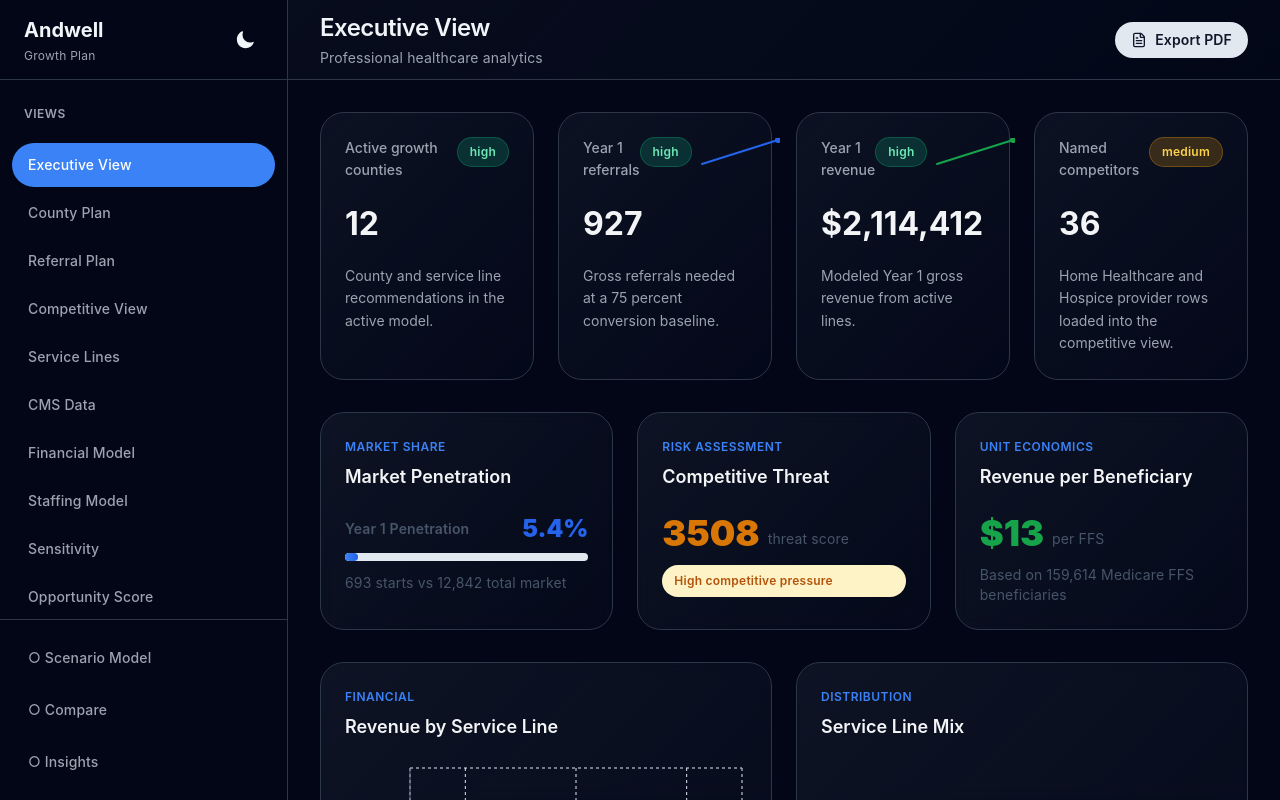
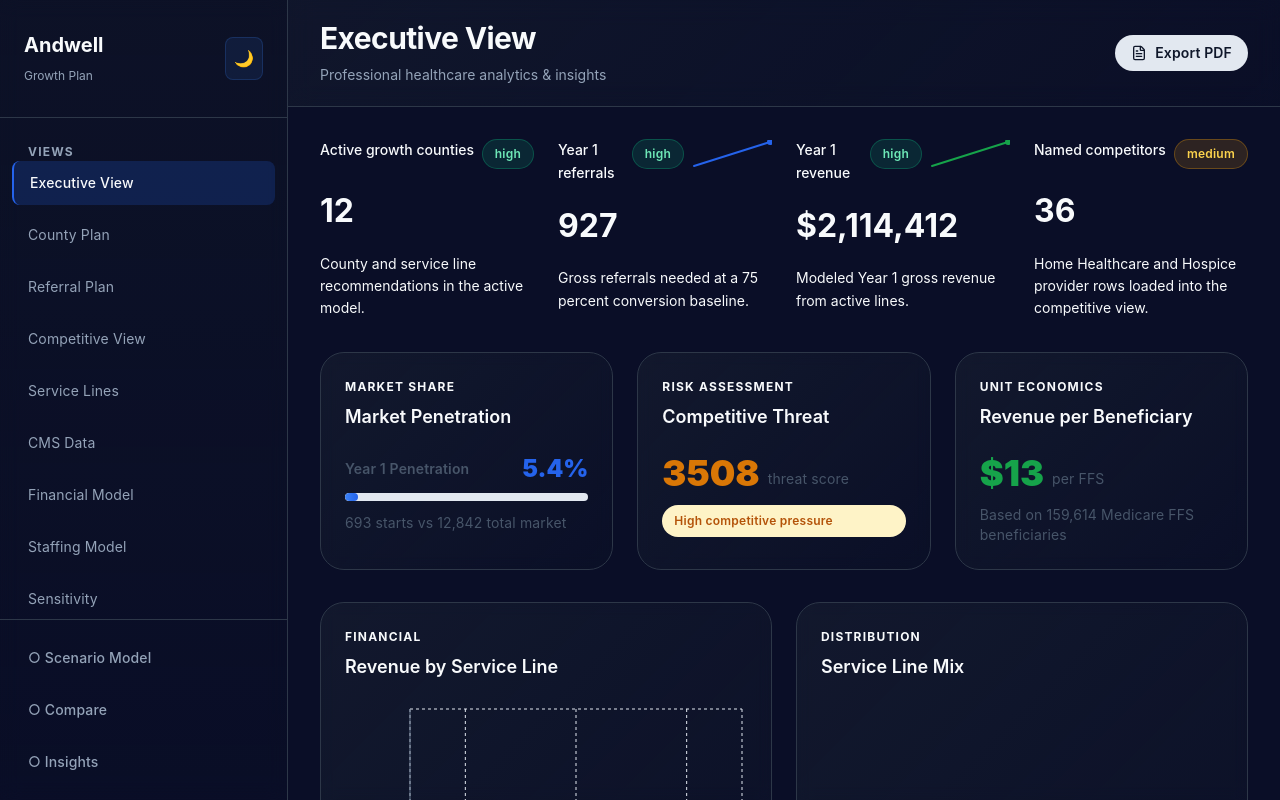
Before and after one commit to Thordadpool5413/Andwell-Growth-Plan, a React (Vite) app: page / in a window 1280 px wide. Built offline with nearby package versions, Linux system fonts and the light colour scheme.

Commit message:
style: enhance healthcare dashboard with premium design

```diff
--- a/src/App.jsx
+++ b/src/App.jsx
@@ -54,94 +54,122 @@ function Dashboard() {
   const insights = useMemo(() => insightsEngine.getAllInsights(), [insightsEngine]);
 
   return (
-    <div className="flex h-screen bg-slate-950 text-slate-100">
+    <div className="container-page">
       {/* Sidebar */}
-      <aside className="w-72 border-r flex flex-col" style={{ borderColor: "var(--border-primary)" }}>
-        {/* Logo */}
-        <div className="h-20 border-b flex items-center justify-between px-6" style={{ borderColor: "var(--border-primary)" }}>
+      <aside className="container-sidebar">
+        {/* Header */}
+        <div style={{ padding: "2rem 1.5rem", borderBottom: "1px solid var(--color-border)", display: "flex", alignItems: "center", justifyContent: "space-between" }}>
           <div>
-            <div className="text-xl font-bold">Andwell</div>
-            <div className="text-xs mt-1" style={{ color: "var(--text-tertiary)" }}>Growth Plan</div>
+            <h2 style={{ fontSize: "1.25rem", fontWeight: 700, margin: 0, color: "var(--color-text-primary)" }}>Andwell</h2>
+            <p style={{ fontSize: "0.75rem", color: "var(--color-text-tertiary)", margin: "0.5rem 0 0 0" }}>Growth Plan</p>
           </div>
           <button
             onClick={toggle}
-            className="p-2 rounded-lg hover:bg-gray-800 transition-colors"
+            style={{
+              padding: "0.5rem",
+              borderRadius: "0.5rem",
+              background: "rgba(59, 130, 246, 0.1)",
+              border: "1px solid rgba(59, 130, 246, 0.2)",
+              color: dark ? "#fbbf24" : "#94a3b8",
+              cursor: "pointer",
+              transition: "all 250ms ease",
+              fontSize: "1rem"
+            }}
           >
-            {dark ? (
-              <svg xmlns="http://www.w3.org/2000/svg" viewBox="0 0 24 24" fill="currentColor" className="h-5 w-5 text-amber-400">
-                <path d="M12 2.25a.75.75 0 01.75.75v2.25a.75.75 0 01-1.5 0V3a.75.75 0 01.75-.75zM7.5 12a4.5 4.5 0 119 0 4.5 4.5 0 01-9 0zM18.894 6.166a.75.75 0 00-1.06-1.06l-1.591 1.59a.75.75 0 101.06 1.061l1.591-1.59zM21.75 12a.75.75 0 01-.75.75h-2.25a.75.75 0 010-1.5H21a.75.75 0 01.75.75zM17.834 18.894a.75.75 0 001.06-1.06l-1.59-1.591a.75.75 0 10-1.061 1.06l1.59 1.591zM12 18a.75.75 0 01.75.75V21a.75.75 0 01-1.5 0v-2.25A.75.75 0 0112 18zM7.758 17.303a.75.75 0 00-1.061-1.06l-1.591 1.59a.75.75 0 001.06 1.061l1.591-1.59zM6 12a.75.75 0 01-.75.75H3a.75.75 0 010-1.5h2.25A.75.75 0 016 12zM6.697 7.757a.75.75 0 001.06-1.06l-1.59-1.591a.75.75 0 00-1.061 1.06l1.59 1.591z" />
-              </svg>
-            ) : (
-              <svg xmlns="http://www.w3.org/2000/svg" viewBox="0 0 24 24" fill="currentColor" className="h-5 w-5">
-                <path fillRule="evenodd" d="M9.528 1.718a.75.75 0 01.162.819A8.97 8.97 0 009 6a9 9 0 009 9 8.97 8.97 0 003.463-.69.75.75 0 01.981.98 10.503 10.503 0 01-9.694 6.46c-5.799 0-10.5-4.701-10.5-10.5 0-4.368 2.667-8.112 6.46-9.694a.75.75 0 01.818.162z" clipRule="evenodd" />
-              </svg>
-            )}
+            {dark ? "☀" : "🌙"}
           </button>
         </div>
 
         {/* Navigation */}
-        <nav className="flex-1 overflow-y-auto px-3 py-6 space-y-1">
-          <div className="px-3 mb-4">
-            <h6 style={{ color: "var(--text-tertiary)" }}>Views</h6>
-          </div>
+        <nav style={{ flex: 1, overflowY: "auto", padding: "1.5rem 0.75rem" }}>
+          <h6 style={{ fontSize: "0.75rem", fontWeight: 700, color: "var(--color-text-tertiary)", textTransform: "uppercase", letterSpacing: "0.1em", padding: "0 1rem", marginBottom: "1rem", margin: 0 }}>
+            Views
+          </h6>
+          <div style={{ display: "flex", flexDirection: "column", gap: "0.5rem" }}>
             {TABS.map((tab) => (
               <button
                 key={tab}
                 onClick={() => setActiveTab(tab)}
-              className={`nav-item w-full text-left ${activeTab === tab ? 'active' : ''}`}
+                className={`nav-item w-full text-left ${activeTab === tab ? "active" : ""}`}
+                style={{
+                  padding: "0.75rem 1rem",
+                  fontSize: "0.875rem",
+                  fontWeight: activeTab === tab ? 500 : 400,
+                  borderRadius: "0.5rem",
+                }}
               >
                 {tab}
               </button>
             ))}
+          </div>
         </nav>
 
         {/* Actions */}
-        <div className="border-t px-3 py-4 space-y-2" style={{ borderColor: "var(--border-primary)" }}>
+        <div style={{ borderTop: "1px solid var(--color-border)", padding: "1rem 0.75rem", display: "flex", flexDirection: "column", gap: "0.5rem" }}>
           <button
-            onClick={() => { setShowScenario(p => !p); if (showCompare) setShowCompare(false); }}
-            className={`nav-item w-full text-left ${showScenario ? 'active' : ''}`}
+            onClick={() => {
+              setShowScenario((p) => !p);
+              if (showCompare) setShowCompare(false);
+            }}
+            className={`nav-item w-full text-left ${showScenario ? "active" : ""}`}
+            style={{ padding: "0.75rem 1rem", fontSize: "0.875rem" }}
           >
-            {showScenario ? '✓' : '○'} Scenario Model
+            {showScenario ? "✓" : "○"} Scenario Model
           </button>
           <button
-            onClick={() => { setShowCompare(p => !p); if (showScenario) setShowScenario(false); }}
-            className={`nav-item w-full text-left ${showCompare ? 'active' : ''}`}
+            onClick={() => {
+              setShowCompare((p) => !p);
+              if (showScenario) setShowScenario(false);
+            }}
+            className={`nav-item w-full text-left ${showCompare ? "active" : ""}`}
+            style={{ padding: "0.75rem 1rem", fontSize: "0.875rem" }}
           >
-            {showCompare ? '✓' : '○'} Compare
+            {showCompare ? "✓" : "○"} Compare
           </button>
           <button
-            onClick={() => setShowInsights(p => !p)}
-            className={`nav-item w-full text-left ${showInsights ? 'active' : ''}`}
+            onClick={() => setShowInsights((p) => !p)}
+            className={`nav-item w-full text-left ${showInsights ? "active" : ""}`}
+            style={{ padding: "0.75rem 1rem", fontSize: "0.875rem" }}
           >
-            {showInsights ? '✓' : '○'} Insights
+            {showInsights ? "✓" : "○"} Insights
           </button>
         </div>
       </aside>
 
       {/* Main Content */}
-      <main className="flex-1 flex flex-col overflow-hidden">
+      <div className="container-main">
         {/* Header */}
-        <header className="h-20 border-b flex items-center justify-between px-8" style={{ borderColor: "var(--border-primary)", background: "linear-gradient(135deg, rgba(31, 41, 55, 0.2) 0%, rgba(15, 23, 42, 0.1) 100%)" }}>
+        <header className="container-header" style={{ background: "linear-gradient(135deg, rgba(31, 41, 55, 0.3) 0%, rgba(15, 23, 42, 0.15) 100%)" }}>
           <div>
-            <h1 className="text-2xl font-semibold">{activeTab}</h1>
-            <p className="text-sm mt-1" style={{ color: "var(--text-tertiary)" }}>Professional healthcare analytics</p>
+            <h1 style={{ fontSize: "1.875rem", fontWeight: 700, margin: 0, color: "var(--color-text-primary)" }}>{activeTab}</h1>
+            <p style={{ fontSize: "0.875rem", color: "var(--color-text-tertiary)", margin: "0.5rem 0 0 0" }}>Professional healthcare analytics & insights</p>
           </div>
           <ExportButton targetId="tab-content" filename={`Andwell - ${activeTab}`} />
         </header>
 
         {/* Content */}
-        <div className="flex-1 overflow-y-auto">
-          <div className="p-8 max-w-7xl mx-auto">
+        <div className="container-content">
+          <div className="content-area">
             {showScenario && (
-              <div className="mb-8 space-y-6">
+              <div style={{ marginBottom: "2rem", display: "grid", gridTemplateColumns: "repeat(auto-fit, minmax(300px, 1fr))", gap: "1.5rem" }}>
                 <ScenarioPanel scenario={scenario} setScenario={setScenario} />
                 <ScenarioManager />
               </div>
             )}
-            {showCompare && <ScenarioCompare currentScenario={scenario} />}
-            {showInsights && <InsightsPanel insights={insights} onActionClick={(county) => setSelectedCounty(county)} />}
 
-            <div id="tab-content" className="space-y-8">
+            {showCompare && (
+              <div style={{ marginBottom: "2rem" }}>
+                <ScenarioCompare currentScenario={scenario} />
+              </div>
+            )}
+
+            {showInsights && (
+              <div style={{ marginBottom: "2rem" }}>
+                <InsightsPanel insights={insights} onActionClick={(county) => setSelectedCounty(county)} />
+              </div>
+            )}
+
+            <div id="tab-content" style={{ display: "flex", flexDirection: "column", gap: "2rem" }}>
               {activeTab === "Executive View" && <ExecutiveView rows={rows} totals={totals} />}
               {activeTab === "County Plan" && <CountyPlan rows={rows} selectedCounty={selectedCounty} setSelectedCounty={setSelectedCounty} />}
               {activeTab === "Referral Plan" && <ReferralPlan rows={rows} />}
@@ -158,7 +186,7 @@ function Dashboard() {
             </div>
           </div>
         </div>
-      </main>
+      </div>
     </div>
   );
 }
--- a/src/index.css
+++ b/src/index.css
@@ -3,125 +3,194 @@
 @tailwind utilities;
 
 :root {
-  font-family: -apple-system, BlinkMacSystemFont, "Segoe UI", "Helvetica Neue", sans-serif;
+  /* Professional color palette */
+  --color-bg-primary: #0a0e27;
+  --color-bg-secondary: #111827;
+  --color-bg-tertiary: #1f2937;
 
-  /* Professional dark theme colors */
-  --bg-primary: #0a0e27;
-  --bg-secondary: #111827;
-  --bg-tertiary: #1f2937;
-  --bg-hover: #374151;
+  --color-text-primary: #f8fafc;
+  --color-text-secondary: #cbd5e1;
+  --color-text-tertiary: #94a3b8;
 
-  --text-primary: #f3f4f6;
-  --text-secondary: #d1d5db;
-  --text-tertiary: #9ca3af;
+  --color-border: #2d3748;
+  --color-border-light: #404855;
 
-  --border-primary: #2d3748;
-  --border-secondary: #1f2937;
+  --color-accent: #3b82f6;
+  --color-accent-hover: #2563eb;
 
-  --accent-blue: #3b82f6;
-  --accent-green: #10b981;
-  --accent-amber: #f59e0b;
-  --accent-red: #ef4444;
+  /* Spacing system */
+  --spacing-xs: 0.25rem;
+  --spacing-sm: 0.5rem;
+  --spacing-md: 1rem;
+  --spacing-lg: 1.5rem;
+  --spacing-xl: 2rem;
+  --spacing-2xl: 2.5rem;
+}
+
+* {
+  -webkit-font-smoothing: antialiased;
+  -moz-osx-font-smoothing: grayscale;
 }
 
 html {
-  background-color: var(--bg-primary);
-  color: var(--text-primary);
-  scroll-behavior: smooth;
+  background-color: var(--color-bg-primary);
+  color: var(--color-text-primary);
+  overflow-x: hidden;
 }
 
 body {
   margin: 0;
-  min-width: 320px;
+  padding: 0;
+  font-family: -apple-system, BlinkMacSystemFont, "Segoe UI", "Roboto", "Oxygen", "Ubuntu", "Cantarell", sans-serif;
+  font-size: 14px;
+  line-height: 1.6;
+  color: var(--color-text-primary);
+  background-color: var(--color-bg-primary);
   min-height: 100vh;
-  background-color: var(--bg-primary);
-  color: var(--text-primary);
-  line-height: 1.6;
-  font-size: 14px;
+}
+
+#root {
+  width: 100%;
+  height: 100vh;
 }
 
 /* Typography */
-h1 { font-size: 32px; font-weight: 700; line-height: 1.2; letter-spacing: -0.5px; }
-h2 { font-size: 24px; font-weight: 600; line-height: 1.3; }
-h3 { font-size: 20px; font-weight: 600; line-height: 1.4; }
-h4 { font-size: 16px; font-weight: 600; }
-h5 { font-size: 14px; font-weight: 600; }
-h6 { font-size: 12px; font-weight: 600; text-transform: uppercase; letter-spacing: 0.5px; color: var(--text-tertiary); }
-
-p {
-  color: var(--text-secondary);
-  line-height: 1.6;
+h1 { font-size: 2.5rem; font-weight: 700; line-height: 1.2; letter-spacing: -0.02em; color: var(--color-text-primary); margin: 0; }
+h2 { font-size: 2rem; font-weight: 700; line-height: 1.3; color: var(--color-text-primary); margin: 0; }
+h3 { font-size: 1.5rem; font-weight: 600; line-height: 1.4; color: var(--color-text-primary); margin: 0; }
+h4 { font-size: 1.25rem; font-weight: 600; color: var(--color-text-primary); margin: 0; }
+h5 { font-size: 1rem; font-weight: 600; color: var(--color-text-primary); margin: 0; }
+h6 {
+  font-size: 0.75rem;
+  font-weight: 700;
+  letter-spacing: 0.1em;
+  text-transform: uppercase;
+  color: var(--color-text-tertiary);
+  margin: 0;
 }
 
-button, input, select, textarea {
-  font: inherit;
+p { margin: 0; color: var(--color-text-secondary); }
+a { color: var(--color-accent); text-decoration: none; transition: color 250ms ease; }
+a:hover { color: var(--color-accent-hover); }
+
+button {
+  font-family: inherit;
+  cursor: pointer;
+  transition: all 250ms cubic-bezier(0.4, 0, 0.2, 1);
+}
+
+input, select, textarea {
+  font-family: inherit;
+  color: var(--color-text-primary);
+  background-color: var(--color-bg-secondary);
+}
+
+/* Scrollbar */
+::-webkit-scrollbar {
+  width: 8px;
+  height: 8px;
+}
+
+::-webkit-scrollbar-track {
+  background: var(--color-bg-secondary);
+}
+
+::-webkit-scrollbar-thumb {
+  background: var(--color-border-light);
+  border-radius: 4px;
+}
+
+::-webkit-scrollbar-thumb:hover {
+  background: var(--color-text-tertiary);
 }
 
 /* Focus states */
 *:focus-visible {
-  outline: 2px solid var(--accent-blue);
+  outline: 2px solid var(--color-accent);
   outline-offset: 2px;
 }
 
-/* Component layer */
+/* Component layer - Premium styling */
 @layer components {
-  .transition-smooth {
-    @apply transition-all duration-300 ease-in-out;
+  /* Container */
+  .container-page {
+    @apply w-full h-full flex overflow-hidden;
   }
 
-  /* Card - Clean bordered style with gradient background */
+  .container-sidebar {
+    @apply w-72 border-r flex flex-col h-full overflow-y-auto sticky top-0;
+    border-color: var(--color-border);
+    background: linear-gradient(180deg, rgba(17, 24, 39, 0.4) 0%, rgba(10, 14, 39, 0.2) 100%);
+    backdrop-filter: blur(10px);
+  }
+
+  .container-main {
+    @apply flex-1 flex flex-col overflow-hidden;
+  }
+
+  .container-header {
+    @apply border-b px-8 py-5 flex items-center justify-between sticky top-0 z-30;
+    border-color: var(--color-border);
+    background: rgba(15, 23, 42, 0.6);
+    backdrop-filter: blur(12px);
+  }
+
+  .container-content {
+    @apply flex-1 overflow-y-auto;
+  }
+
+  .content-area {
+    @apply max-w-7xl mx-auto px-8 py-8;
+  }
+
+  /* Card - Premium styling */
   .card {
-    @apply rounded-lg border p-6 transition-smooth;
-    border-color: var(--border-primary);
+    @apply rounded-lg border p-6 transition-all duration-300;
+    border-color: var(--color-border);
     background: linear-gradient(135deg, rgba(31, 41, 55, 0.4) 0%, rgba(15, 23, 42, 0.2) 100%);
     backdrop-filter: blur(8px);
   }
 
   .card:hover {
-    border-color: var(--accent-blue);
+    border-color: var(--color-border-light);
     background: linear-gradient(135deg, rgba(31, 41, 55, 0.6) 0%, rgba(15, 23, 42, 0.4) 100%);
   }
 
-  /* Metric card */
-  .metric-card {
-    @apply p-6 rounded-lg border transition-smooth;
-    border-color: var(--border-primary);
+  .card-title {
+    @apply text-lg font-semibold mb-4;
+    color: var(--color-text-primary);
+  }
+
+  .card-subtitle {
+    @apply text-xs font-bold uppercase tracking-wider mb-2;
+    color: var(--color-accent);
+  }
+
+  /* Metric Card */
+  .metric {
+    @apply rounded-lg border p-5 transition-all duration-300;
+    border-color: var(--color-border);
     background: linear-gradient(135deg, rgba(31, 41, 55, 0.35) 0%, rgba(15, 23, 42, 0.15) 100%);
   }
 
-  .metric-card:hover {
-    border-color: var(--accent-blue);
+  .metric:hover {
+    border-color: var(--color-border-light);
     background: linear-gradient(135deg, rgba(31, 41, 55, 0.5) 0%, rgba(15, 23, 42, 0.3) 100%);
   }
 
-  /* Table styling */
-  .table-base {
-    @apply w-full text-sm;
+  .metric-label {
+    @apply text-sm font-medium;
+    color: var(--color-text-tertiary);
   }
 
-  .table-base thead {
-    @apply border-b;
-    border-color: var(--border-primary);
-    background-color: var(--bg-secondary);
+  .metric-value {
+    @apply text-3xl font-bold mt-2;
+    color: var(--color-text-primary);
   }
 
-  .table-base th {
-    @apply px-6 py-4 text-left font-semibold text-xs uppercase tracking-wider;
-    color: var(--text-tertiary);
-  }
-
-  .table-base td {
-    @apply px-6 py-4;
-    color: var(--text-secondary);
-  }
-
-  .table-base tbody tr {
-    @apply border-b transition-colors;
-    border-color: var(--border-secondary);
-  }
-
-  .table-base tbody tr:hover {
-    background-color: rgba(31, 41, 55, 0.3);
+  .metric-detail {
+    @apply text-xs mt-3;
+    color: var(--color-text-tertiary);
   }
 
   /* Badge */
@@ -130,24 +199,24 @@ button, input, select, textarea {
   }
 
   .badge-success {
-    @apply bg-emerald-500/20 text-emerald-300 border border-emerald-500/30;
+    @apply bg-emerald-500/15 text-emerald-300 border border-emerald-500/30;
   }
 
   .badge-warning {
-    @apply bg-amber-500/20 text-amber-300 border border-amber-500/30;
+    @apply bg-amber-500/15 text-amber-300 border border-amber-500/30;
   }
 
   .badge-error {
-    @apply bg-red-500/20 text-red-300 border border-red-500/30;
+    @apply bg-red-500/15 text-red-300 border border-red-500/30;
   }
 
   .badge-info {
-    @apply bg-blue-500/20 text-blue-300 border border-blue-500/30;
+    @apply bg-blue-500/15 text-blue-300 border border-blue-500/30;
   }
 
   /* Button */
   .btn {
-    @apply px-4 py-2.5 rounded-lg font-medium transition-smooth inline-flex items-center gap-2;
+    @apply px-4 py-2.5 rounded-lg font-medium inline-flex items-center gap-2;
   }
 
   .btn-primary {
@@ -155,61 +224,117 @@ button, input, select, textarea {
   }
 
   .btn-secondary {
-    @apply bg-gray-800 text-gray-200 hover:bg-gray-700 border border-gray-700/50;
+    @apply bg-gray-700/50 text-gray-200 hover:bg-gray-600/50 border border-gray-600/50;
   }
 
   .btn-ghost {
-    @apply text-gray-400 hover:text-gray-300 hover:bg-gray-800/50;
+    @apply text-gray-400 hover:text-gray-300 hover:bg-gray-800/30;
   }
 
   /* Input */
   .input {
-    @apply w-full px-4 py-2.5 rounded-lg border bg-gray-800 text-white placeholder-gray-500 transition-smooth;
-    border-color: var(--border-primary);
+    @apply w-full px-4 py-2.5 rounded-lg border bg-gray-900/50 text-white placeholder-gray-500;
+    border-color: var(--color-border);
   }
 
   .input:focus {
     outline: none;
-    border-color: var(--accent-blue);
+    border-color: var(--color-accent);
     box-shadow: 0 0 0 3px rgba(59, 130, 246, 0.1);
   }
 
-  /* Navigation item */
+  /* Table */
+  .table {
+    @apply w-full text-sm;
+  }
+
+  .table thead {
+    @apply border-b;
+    border-color: var(--color-border);
+    background-color: var(--color-bg-secondary);
+  }
+
+  .table th {
+    @apply px-6 py-3 text-left font-semibold text-xs uppercase tracking-wider;
+    color: var(--color-text-tertiary);
+  }
+
+  .table td {
+    @apply px-6 py-3 border-b;
+    border-color: var(--color-border);
+    color: var(--color-text-secondary);
+  }
+
+  .table tbody tr {
+    @apply transition-colors duration-200;
+  }
+
+  .table tbody tr:hover {
+    background-color: rgba(31, 41, 55, 0.3);
+  }
+
+  /* Navigation */
   .nav-item {
-    @apply px-4 py-3 rounded-lg text-sm font-medium transition-smooth cursor-pointer;
-    color: var(--text-tertiary);
+    @apply px-4 py-3 rounded-md text-sm font-medium transition-all duration-200;
+    color: var(--color-text-tertiary);
   }
 
   .nav-item:hover {
-    background-color: var(--bg-hover);
-    color: var(--text-secondary);
+    @apply bg-gray-800/50;
+    color: var(--color-text-secondary);
   }
 
   .nav-item.active {
-    background-color: var(--accent-blue);
-    color: white;
+    @apply bg-blue-600/20 border-l-2 border-blue-600;
+    color: var(--color-text-primary);
   }
 
   /* Grid utilities */
   .grid-2 { @apply grid grid-cols-1 md:grid-cols-2 gap-6; }
   .grid-3 { @apply grid grid-cols-1 md:grid-cols-2 lg:grid-cols-3 gap-6; }
   .grid-4 { @apply grid grid-cols-1 md:grid-cols-2 lg:grid-cols-4 gap-6; }
+
+  /* Status indicator */
+  .status-dot {
+    @apply inline-block w-2 h-2 rounded-full;
+  }
+
+  .status-dot.active { @apply bg-emerald-500; }
+  .status-dot.warning { @apply bg-amber-500; }
+  .status-dot.error { @apply bg-red-500; }
+
+  /* Text utilities */
+  .text-muted { color: var(--color-text-tertiary); }
+  .text-secondary { color: var(--color-text-secondary); }
+
+  /* Transitions */
+  .transition-smooth { transition: all 300ms cubic-bezier(0.4, 0, 0.2, 1); }
+  .transition-fast { transition: all 150ms cubic-bezier(0.4, 0, 0.2, 1); }
 }
 
-/* Scrollbar */
-::-webkit-scrollbar {
-  width: 8px;
+/* Animations */
+@keyframes fadeInUp {
+  from { opacity: 0; transform: translateY(20px); }
+  to { opacity: 1; transform: translateY(0); }
 }
 
-::-webkit-scrollbar-track {
-  background: var(--bg-secondary);
+@keyframes fadeInDown {
+  from { opacity: 0; transform: translateY(-20px); }
+  to { opacity: 1; transform: translateY(0); }
 }
 
-::-webkit-scrollbar-thumb {
-  background: var(--border-primary);
-  border-radius: 4px;
+@keyframes slideInLeft {
+  from { opacity: 0; transform: translateX(-30px); }
+  to { opacity: 1; transform: translateX(0); }
 }
 
-::-webkit-scrollbar-thumb:hover {
-  background: var(--text-tertiary);
+.animate-fade-in-up { animation: fadeInUp 600ms cubic-bezier(0.16, 1, 0.3, 1); }
+.animate-fade-in-down { animation: fadeInDown 600ms cubic-bezier(0.16, 1, 0.3, 1); }
+.animate-slide-in-left { animation: slideInLeft 600ms cubic-bezier(0.16, 1, 0.3, 1); }
+
+/* Print styles */
+@media print {
+  body { background: white; color: black; }
+  .no-print { display: none !important; }
+  .card { background: white; border-color: #e5e7eb; }
 }
```
Lines whose indentation alone changed are shown as unchanged.
